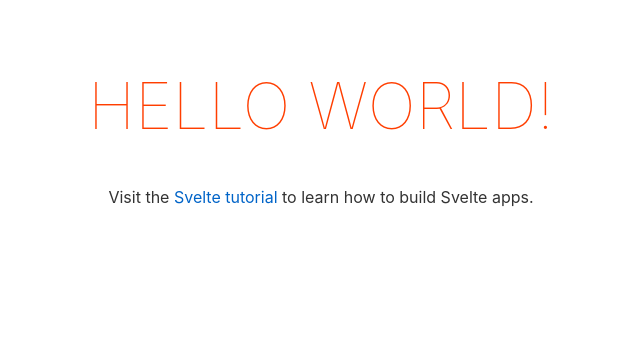
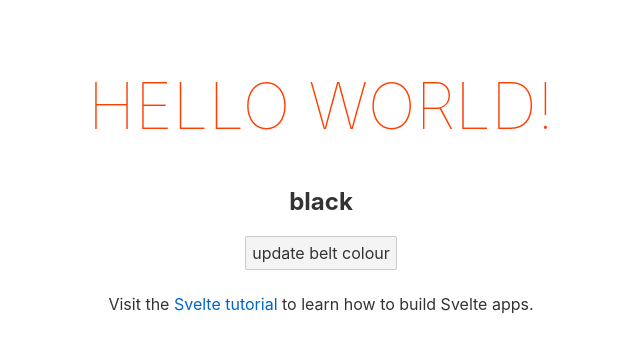
Before and after one commit to pepeul1191/svelte-tuto, a Svelte app: page / in a window 1280 px wide. Shown: the top 352 px of the page, without its empty margins (319-959 px from the left). Built offline with nearby package versions, Linux system fonts and the light colour scheme.

Commit message:
svelte tutorial 3

```diff
--- a/src/App.svelte
+++ b/src/App.svelte
@@ -1,9 +1,16 @@
 <script>
 	export let name;
+	let beltColor = 'black';
+
+	const handleClick = () => {
+		beltColor  = 'orange';
+	};
 </script>
 
 <main>
 	<h1>Hello {name}!</h1>
+	<h2>{beltColor}</h2>
+	<button on:click={handleClick}>update belt colour</button>
 	<p>Visit the <a href="https://svelte.dev/tutorial">Svelte tutorial</a> to learn how to build Svelte apps.</p>
 </main>
 
--- a/src/main.js
+++ b/src/main.js
@@ -3,7 +3,8 @@ import App from './App.svelte';
 const app = new App({
 	target: document.body,
 	props: {
-		name: 'world'
+		name: 'world',
+		beltColor: 'red',
 	}
 });
 
```
Also changed, not shown: public/index.html (line endings or trailing spaces), 1 other file (tests, documents, lock files or other folders).
